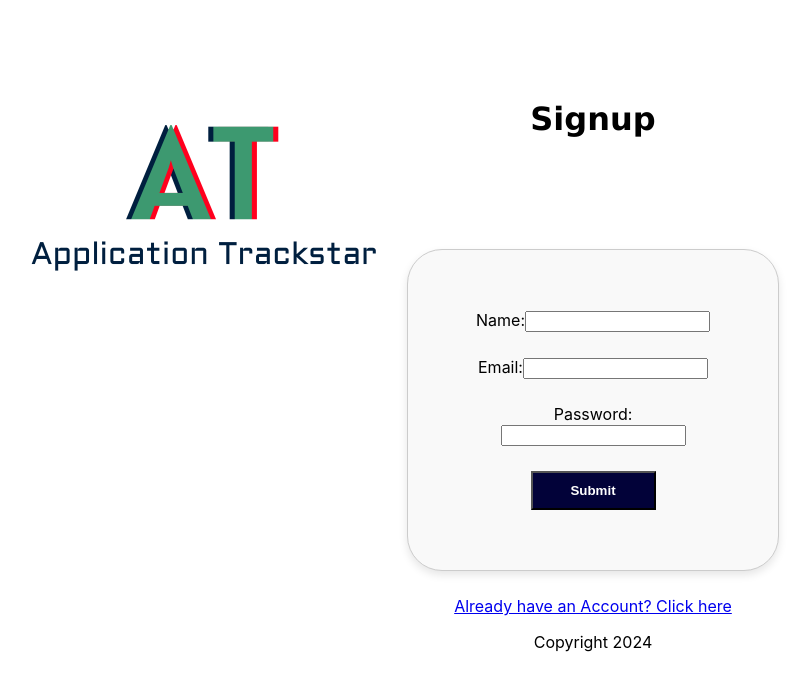
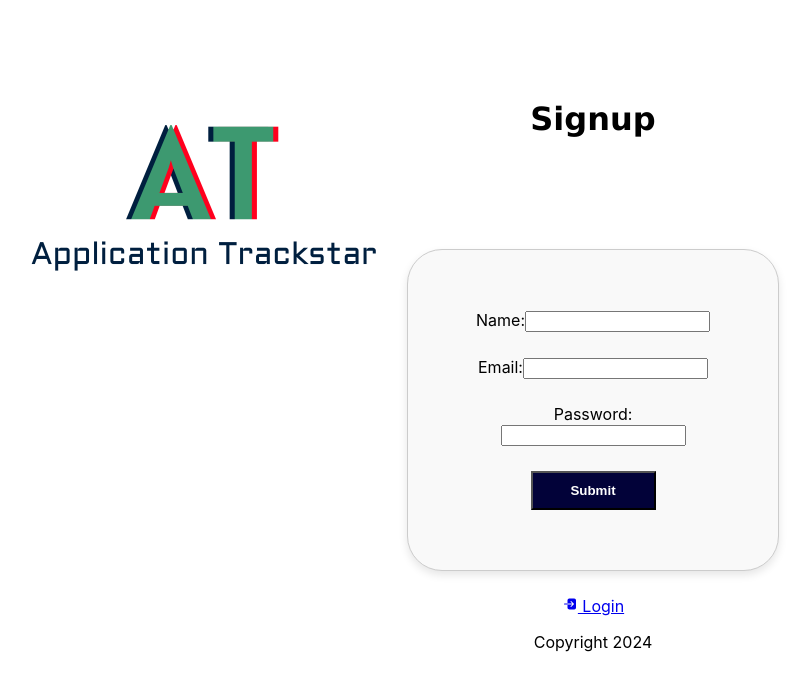
Before and after one commit to TomG87/application_frontend, a React (Create React App) app: page /register in a window 1280 px wide. Shown: the top 690 px of the page, without its empty margins (47-857 px from the left). Built offline with nearby package versions, Linux system fonts and the light colour scheme.

Commit message:
add login icon next to text in login link for better UI clarity

```diff
--- a/package.json
+++ b/package.json
@@ -9,6 +9,7 @@
     "axios": "^1.7.7",
     "react": "^18.3.1",
     "react-dom": "^18.3.1",
+    "react-icons": "^5.3.0",
     "react-router-dom": "^6.26.2",
     "react-scripts": "5.0.1",
     "web-vitals": "^2.1.4"
--- a/src/Signup.jsx
+++ b/src/Signup.jsx
@@ -3,6 +3,7 @@ import "./App.css";
 import React from "react";
 import { useState } from "react";
 import { Link } from "react-router-dom";
+import { IoLogIn } from "react-icons/io5";
 
 export function Signup() {
   const [errors, setErrors] = useState([]);
@@ -75,7 +76,9 @@ export function Signup() {
       <br></br>
       <br></br>
       <div className="login-link">
-        <Link to="/login">Already have an Account? Click here</Link>{" "}
+        <Link to="/login">
+          <IoLogIn className="login-icon" /> Login
+        </Link>
       </div>
     </div>
   );
```
Also changed, not shown: 1 other file (tests, documents, lock files or other folders).
